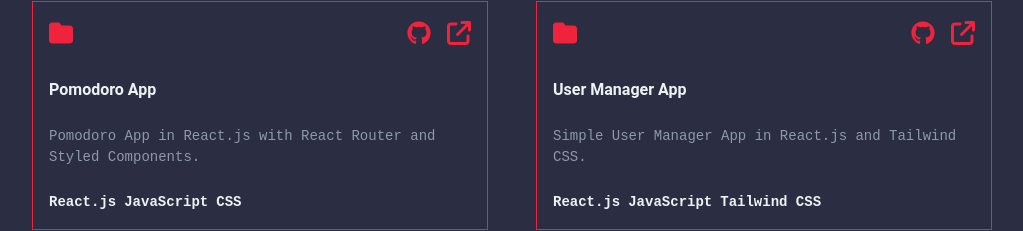
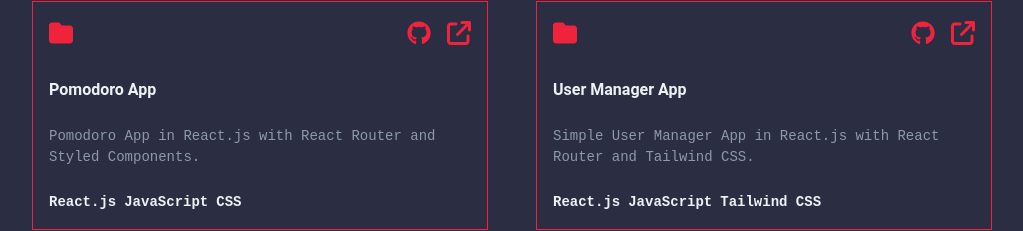
Before and after one commit to carlosamarto/portfolio, a React (Create React App) app: page / in a window 1280 px wide. Shown: the part 2535-2766 px from the top of the page, without its empty margins (128-1151 px from the left). Built offline with nearby package versions, Linux system fonts and the light colour scheme.

Commit message:
update projects

```diff
--- a/src/components/sections/Projects.js
+++ b/src/components/sections/Projects.js
@@ -20,7 +20,7 @@ const Projects = () => {
             link="https://simple-user-manager.vercel.app/"
             github="https://github.com/carlosmrtzodev/simple-user-manager"
             title="User Manager App"
-            description="Simple User Manager App in React.js and Tailwind CSS."
+            description="Simple User Manager App in React.js with React Router and Tailwind CSS."
             codes={["React.js", "JavaScript", "Tailwind CSS"]}
           />
 
```
